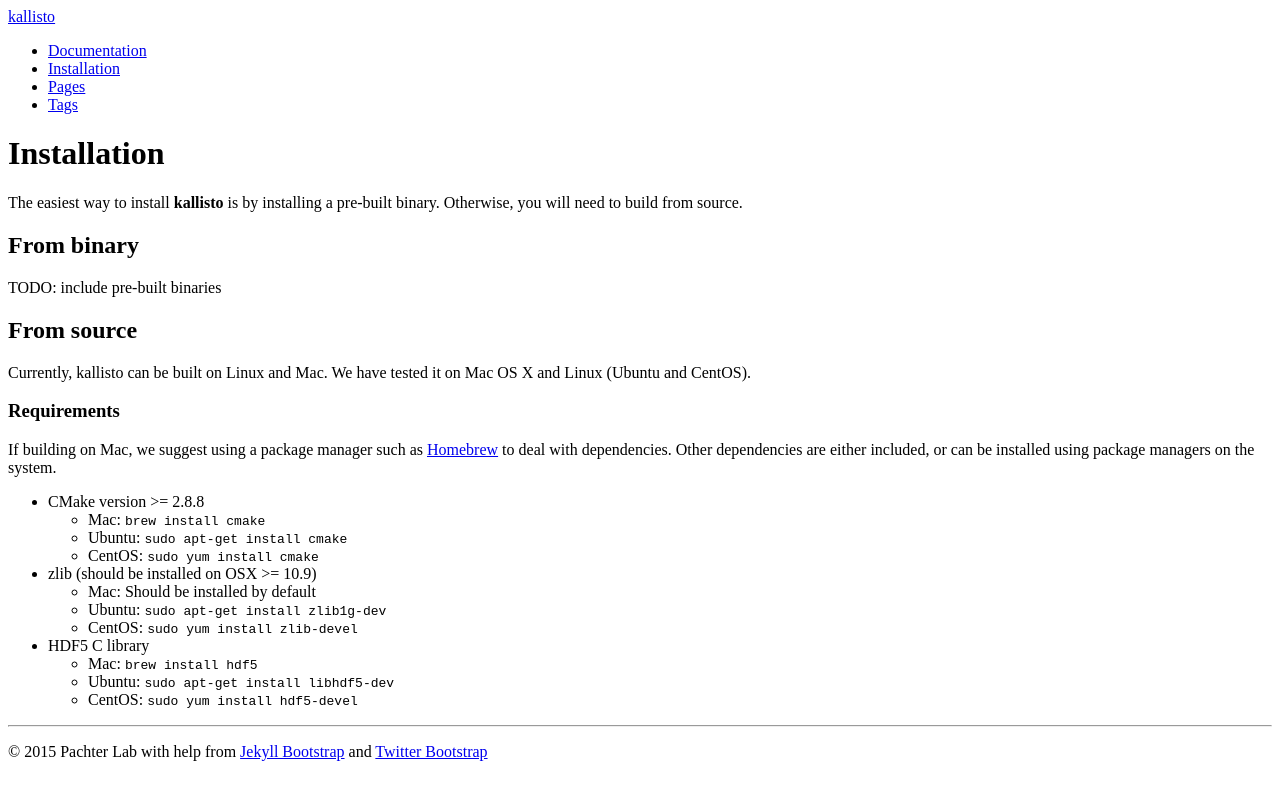
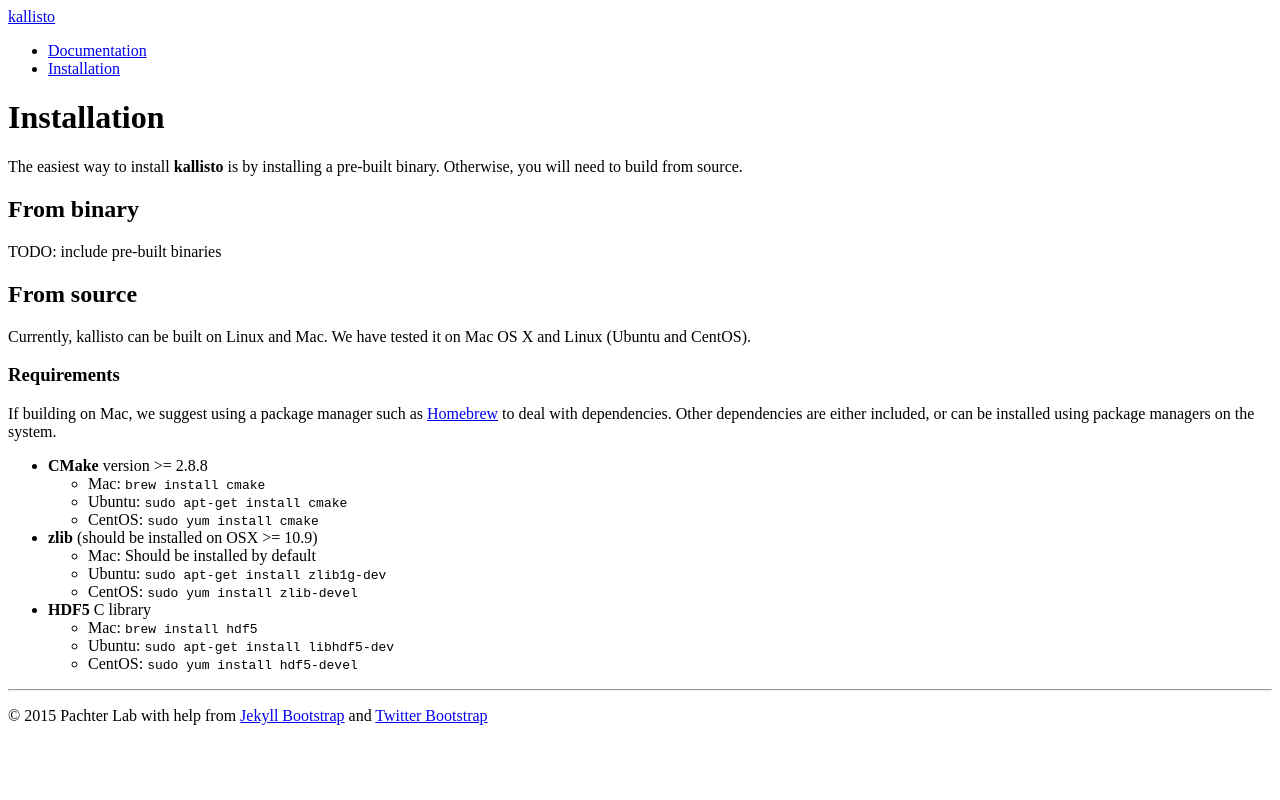
Before and after one commit to pachterlab/kallisto, a Jekyll site: the page built from installion.md, in a window 1280 px wide. Shown: the top 800 px of the page. Built offline with Jekyll 4.4.1, drawn with Linux system fonts in a browser that asks for light colours.

Commit message:
scaffold docs and update navigation

```diff
--- a/installion.md
+++ b/installion.md
@@ -24,15 +24,15 @@
 [Homebrew](http://brew.sh) to deal with dependencies. Other dependencies are
 either included, or can be installed using package managers on the system.
 
-- CMake version >= 2.8.8
+- __CMake__ version >= 2.8.8
     - Mac: `brew install cmake`
     - Ubuntu: `sudo apt-get install cmake`
     - CentOS: `sudo yum install cmake`
-- zlib (should be installed on OSX >= 10.9)
+- __zlib__ (should be installed on OSX >= 10.9)
     - Mac: Should be installed by default
     - Ubuntu: `sudo apt-get install zlib1g-dev`
     - CentOS: `sudo yum install zlib-devel`
-- HDF5 C library
+- __HDF5__ C library
     - Mac: `brew install hdf5`
     - Ubuntu: `sudo apt-get install libhdf5-dev`
     - CentOS: `sudo yum install hdf5-devel`
```
Also changed, not shown: docs.md (+9 -1 lines), _pages.html (renamed from pages.html), _tags.html (renamed from tags.html).
